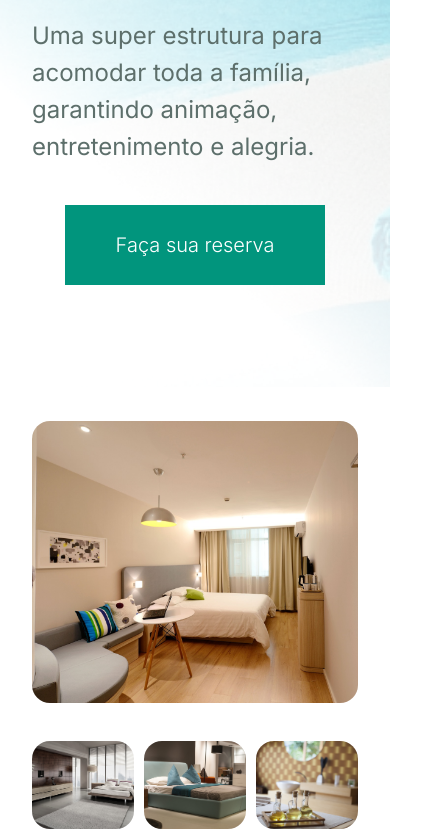
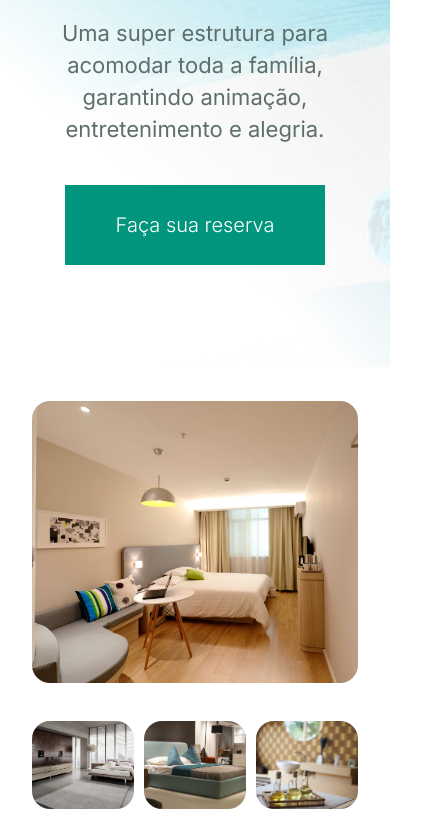
Before and after one commit to edcabralc/chloe, a website: page index.html in a window 390 px wide. Shown: the part 680-1514 px from the top of the page, 432 px wide, since content can reach past the window. Drawn offline with Linux system fonts and the light colour scheme.

Commit message:
fix: ajustes na responsividade seção location

```diff
--- a/sass/_base.scss
+++ b/sass/_base.scss
@@ -29,6 +29,9 @@
 
 .reverse {
   flex-direction: row-reverse;
+  @include responsive(mobile) {
+    flex-direction: column;
+  }
 }
 
 .btn {
@@ -49,7 +52,7 @@
 .title {
   @include type-01;
   @include responsive(mobile) {
-    font-size: 60px;
+    font-size: 52px;
   }
 }
 
@@ -57,7 +60,7 @@
   @include type-02;
   margin-bottom: 8px;
   @include responsive(mobile) {
-    font-size: 38px;
+    font-size: 36px;
     line-height: 42px;
   }
 }
@@ -65,6 +68,11 @@
 .paragraph {
   @include type-03;
   max-width: 40ch;
+  @include responsive(mobile) {
+    font-size: 22px;
+    line-height: 32px;
+    text-align: center;
+  }
 }
 
 .m-y {
--- a/sass/_events.scss
+++ b/sass/_events.scss
@@ -6,6 +6,10 @@
     flex: 1;
     display: flex;
     flex-direction: column;
+    @include responsive(mobile) {
+      align-items: center;
+      text-align: center;
+    }
   }
   &__image {
     flex: 1;
--- a/sass/_services.scss
+++ b/sass/_services.scss
@@ -4,10 +4,13 @@
 .services {
   .wrap-content {
     gap: 0;
+    @include responsive(tablet) {
+      justify-content: center;
+      gap: 32px;
+    }
     & img {
-      flex: 1;
+      flex: 0 1 300px;
       object-fit: cover;
-      align-self: center;
     }
   }
   &-content {
```
Also changed, not shown: public/assets/styles/styles.css, 1 other file.
